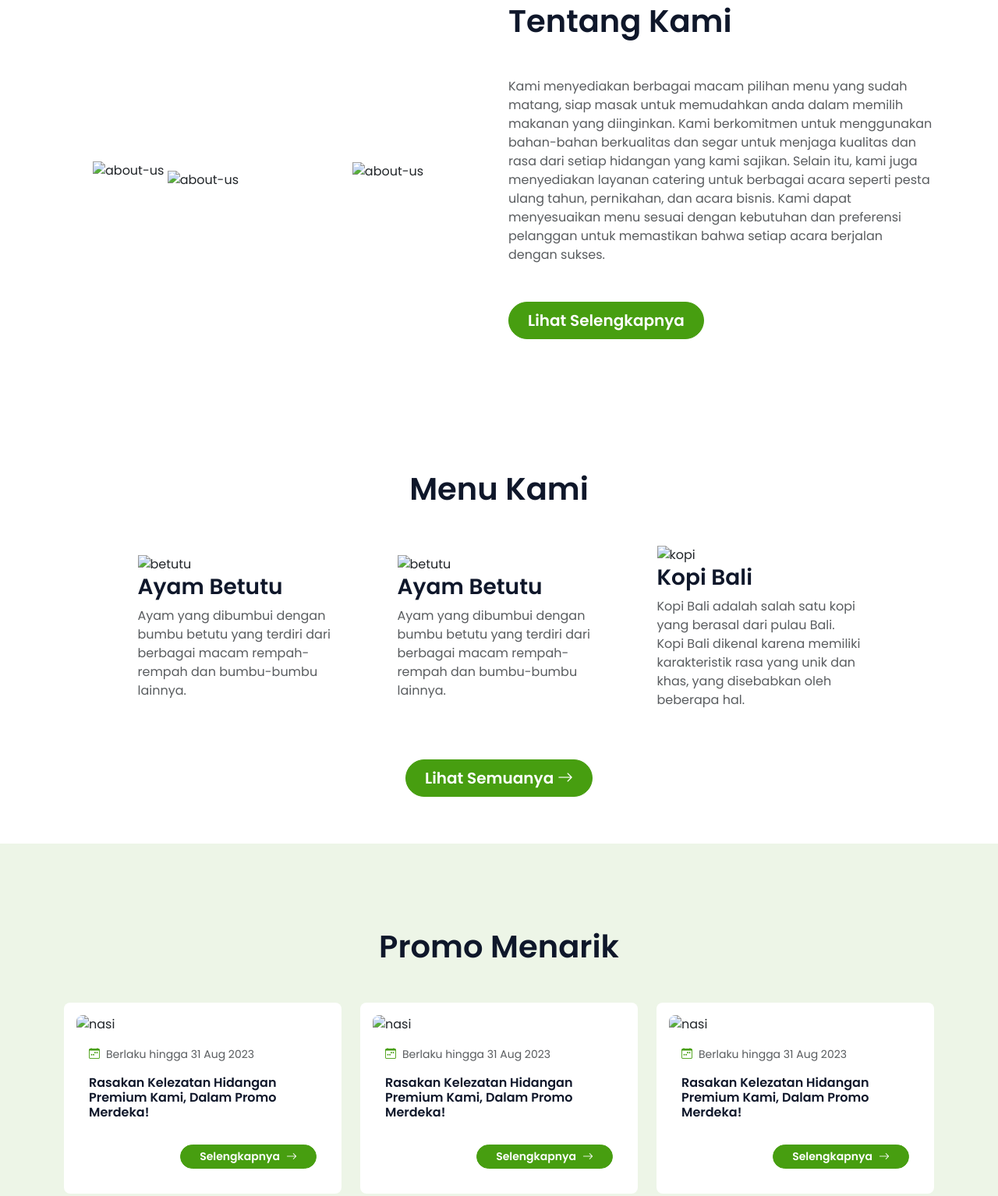
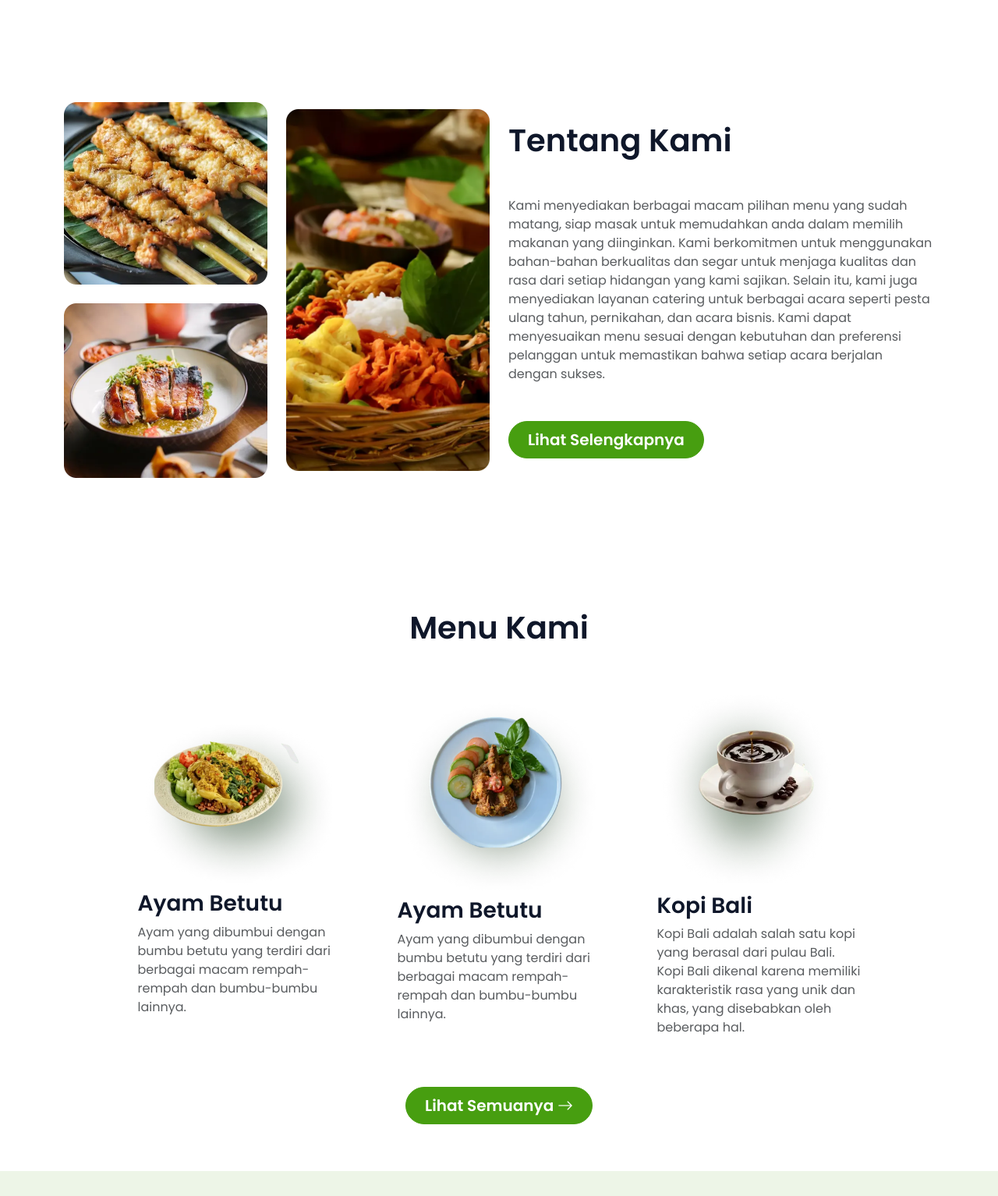
Before and after one commit to syifaulqolbii/dapurBali, a website: page index.html in a window 1280 px wide. Shown: the part 1078-2612 px from the top of the page at 78% size. Drawn offline with nearby package versions, Linux system fonts and the light colour scheme; files that its build step writes are made by us from their sources; the site is published under a folder, as on GitHub Pages, so addresses that start at the root find nothing.

Commit message:
fix bug asset

```diff
--- a/index.html
+++ b/index.html
@@ -122,10 +122,10 @@
             <div id="mobile-carousel" class="carousel slide justify-content-center align-items-center">
                 <div class="carousel-inner">
                     <div class="carousel-item active">
-                        <img src="/assets/image/pelanggan1.webp" class="d-block w-100" alt="pelanggan1">
+                        <img src="assets/image/pelanggan1.webp" class="d-block w-100" alt="pelanggan1">
                     </div>
                     <div class="carousel-item">
-                        <img src="/assets/image/pelanggan3.webp" class="d-block w-100" alt="pelanggan3">
+                        <img src="assets/image/pelanggan3.webp" class="d-block w-100" alt="pelanggan3">
                     </div>
                 </div>
                 <button class="carousel-control-prev" type="button" data-bs-target="#mobile-carousel"
@@ -143,13 +143,13 @@
         <div class="d-none d-md-block">
             <div class="row justify-content-center align-items-center gap-5 my-5">
                 <div class="col-md-3 text-center">
-                    <img src="/assets/image/pelanggan1.webp" class="img-fluid" alt="pelanggan1">
+                    <img src="assets/image/pelanggan1.webp" class="img-fluid" alt="pelanggan1">
                 </div>
                 <div class="col-md-3 text-center">
-                    <img src="/assets/image/pelanggan2.webp" class="img-fluid" alt="pelanggan2">
+                    <img src="assets/image/pelanggan2.webp" class="img-fluid" alt="pelanggan2">
                 </div>
                 <div class="col-md-3 text-center">
-                    <img src="/assets/image/pelanggan3.webp" class="img-fluid" alt="pelanggan3">
+                    <img src="assets/image/pelanggan3.webp" class="img-fluid" alt="pelanggan3">
                 </div>
             </div>
         </div>
@@ -164,11 +164,11 @@
             <div class="col-md-6 text-center d-none d-md-block">
                 <div class="row align-items-center">
                     <div class="col-md-6">
-                        <img src="/assets/image/sate.webp" class="w-100" alt="about-us">
-                        <img src="/assets/image/babi.webp" class="w-100 mt-4" alt="about-us">
+                        <img src="assets/image/sate.webp" class="w-100" alt="about-us">
+                        <img src="assets/image/babi.webp" class="w-100 mt-4" alt="about-us">
                     </div>
                     <div class="col-md-6">
-                        <img src="/assets/image/nasi.webp" class="w-100" alt="about-us">
+                        <img src="assets/image/nasi.webp" class="w-100" alt="about-us">
                     </div>
                 </div>
             </div>
@@ -198,7 +198,7 @@
                 <div class="carousel-inner">
                     <div class="carousel-item active">
                         <div class="col-md-3">
-                            <img src="/assets/image/ayam_betutu.webp" class="w-100 ms-4" alt="betutu">
+                            <img src="assets/image/ayam_betutu.webp" class="w-100 ms-4" alt="betutu">
                             <h3 class="fw-semibold text-primary h3 text-start">Ayam Betutu</h3>
                             <p class="text-muted text-start">
                                 Ayam yang dibumbui dengan bumbu betutu yang terdiri dari berbagai macam rempah-rempah
@@ -208,7 +208,7 @@
                     </div>
                     <div class="carousel-item">
                         <div class="col-md-3">
-                            <img src="/assets/image/ayam%20betutu%202.webp" class="w-100" alt="betutu">
+                            <img src="assets/image/ayam%20betutu%202.webp" class="w-100" alt="betutu">
                             <h3 class="fw-semibold text-primary h3">Ayam Betutu</h3>
                             <p class="text-muted text-start">
                                 Ayam yang dibumbui dengan bumbu betutu yang terdiri dari berbagai macam rempah-rempah
@@ -218,7 +218,7 @@
                     </div>
                     <div class="carousel-item">
                         <div class="col-md-3">
-                            <img src="/assets/image/kopi.webp" class="w-100" alt="kopi">
+                            <img src="assets/image/kopi.webp" class="w-100" alt="kopi">
                             <h3 class="fw-semibold text-primary h3">Kopi Bali</h3>
                             <p class="text-muted text-start">
                                 Kopi Bali adalah salah satu kopi yang berasal dari pulau Bali. Kopi Bali dikenal karena
@@ -244,7 +244,7 @@
         <div class="d-none d-md-block">
             <div class="row justify-content-center align-items-center gap-5 my-5">
                 <div class="col-md-3">
-                    <img src="/assets/image/ayam_betutu.webp" class="img-fluid" alt="betutu">
+                    <img src="assets/image/ayam_betutu.webp" class="img-fluid" alt="betutu">
                     <h3 class="fw-semibold text-primary h3 text-start">Ayam Betutu</h3>
                     <p class="text-muted text-start">
                         Ayam yang dibumbui dengan bumbu
@@ -252,7 +252,7 @@
                     </p>
                 </div>
                 <div class="col-md-3">
-                    <img src="/assets/image/ayam%20betutu%202.webp" class="img-fluid" alt="betutu">
+                    <img src="assets/image/ayam%20betutu%202.webp" class="img-fluid" alt="betutu">
                     <h3 class="fw-semibold text-primary h3">Ayam Betutu</h3>
                     <p class="text-muted">
                         Ayam yang dibumbui dengan bumbu
@@ -260,7 +260,7 @@
                     </p>
                 </div>
                 <div class="col-md-3">
-                    <img src="/assets/image/kopi.webp" class="img-fluid" alt="kopi">
+                    <img src="assets/image/kopi.webp" class="img-fluid" alt="kopi">
                     <h3 class="fw-semibold text-primary h3">Kopi Bali</h3>
                     <p class="text-muted">
                         Kopi Bali adalah salah satu kopi yang berasal dari pulau Bali. Kopi Bali dikenal karena memiliki
@@ -285,7 +285,7 @@
                     <div class="carousel-item active">
                         <div class="col-md-4">
                             <div class="card p-3 border-0 rounded-3 bg-light">
-                                <img src="/assets/image/promo.webp" alt="nasi" class="img-fluid rounded-3">
+                                <img src="assets/image/promo.webp" alt="nasi" class="img-fluid rounded-3">
                                 <div class="card-body d-flex justify-content-between flex-column">
                                     <span class="text-muted custom-font"><i
                                             class="bi bi-calendar-week custom-icon me-2"></i>Berlaku hingga 31 Aug 2023</span>
@@ -304,7 +304,7 @@
                     <div class="carousel-item">
                         <div class="col-md-4">
                             <div class="card p-3 border-0 rounded-3 bg-light">
-                                <img src="/assets/image/promo.webp" alt="nasi" class="img-fluid rounded-3">
+                                <img src="assets/image/promo.webp" alt="nasi" class="img-fluid rounded-3">
                                 <div class="card-body d-flex justify-content-between flex-column">
                                     <span class="text-muted custom-font"><i
                                             class="bi bi-calendar-week custom-icon me-2"></i>Berlaku hingga 31 Aug 2023</span>
@@ -323,7 +323,7 @@
                     <div class="carousel-item">
                         <div class="col-md-4">
                             <div class="card p-3 border-0 rounded-3 bg-light">
-                                <img src="/assets/image/promo.webp" alt="nasi" class="img-fluid rounded-3">
+                                <img src="assets/image/promo.webp" alt="nasi" class="img-fluid rounded-3">
                                 <div class="card-body d-flex justify-content-between flex-column">
                                     <span class="text-muted custom-font"><i
                                             class="bi bi-calendar-week custom-icon me-2"></i>Berlaku hingga 31 Aug 2023</span>
@@ -357,7 +357,7 @@
             <div class="row justify-content-center align-items-center my-5">
                 <div class="col-md-4">
                     <div class="card p-3 border-0 rounded-3 bg-light">
-                        <img src="/assets/image/promo.webp" alt="nasi" class="img-fluid rounded-3">
+                        <img src="assets/image/promo.webp" alt="nasi" class="img-fluid rounded-3">
                         <div class="card-body d-flex justify-content-between flex-column">
                             <span class="text-muted custom-font"><i class="bi bi-calendar-week custom-icon me-2"></i>Berlaku hingga 31 Aug 2023</span>
                             <h6 class="fw-semibold text-primary h6 mt-3">Rasakan Kelezatan Hidangan Premium
@@ -372,7 +372,7 @@
                 </div>
                 <div class="col-md-4">
                     <div class="card p-3 border-0 rounded-3 bg-light">
-                        <img src="/assets/image/promo.webp" alt="nasi" class="img-fluid rounded-3">
+                        <img src="assets/image/promo.webp" alt="nasi" class="img-fluid rounded-3">
                         <div class="card-body d-flex justify-content-between flex-column">
                             <span class="text-muted custom-font"><i class="bi bi-calendar-week custom-icon me-2"></i>Berlaku hingga 31 Aug 2023</span>
                             <h6 class="fw-semibold text-primary h6 mt-3">Rasakan Kelezatan Hidangan Premium
@@ -387,7 +387,7 @@
                 </div>
                 <div class="col-md-4">
                     <div class="card p-3 border-0 rounded-3 bg-light">
-                        <img src="/assets/image/promo.webp" alt="nasi" class="img-fluid rounded-3">
+                        <img src="assets/image/promo.webp" alt="nasi" class="img-fluid rounded-3">
                         <div class="card-body d-flex justify-content-between flex-column">
                             <span class="text-muted custom-font"><i class="bi bi-calendar-week custom-icon me-2"></i>Berlaku hingga 31 Aug 2023</span>
                             <h6 class="fw-semibold text-primary h6 mt-3">Rasakan Kelezatan Hidangan Premium
@@ -417,7 +417,7 @@
                     </div>
                 </h4>
                 <div class="col-md-6 text-center d-md-none mt-4">
-                    <img src="/assets/image/foto.webp" class="img-fluid w-75" alt="hero">
+                    <img src="assets/image/foto.webp" class="img-fluid w-75" alt="hero">
                 </div>
                 <h1>
                     <div class="fw-bold text-primary h1">
@@ -440,7 +440,7 @@
                 </div>
             </div>
             <div class="col-md-6 text-center d-none d-md-block mt-4">
-                <img src="/assets/image/foto.webp" class="img-fluid w-75" alt="hero">
+                <img src="assets/image/foto.webp" class="img-fluid w-75" alt="hero">
             </div>
         </div>
     </div>
```
